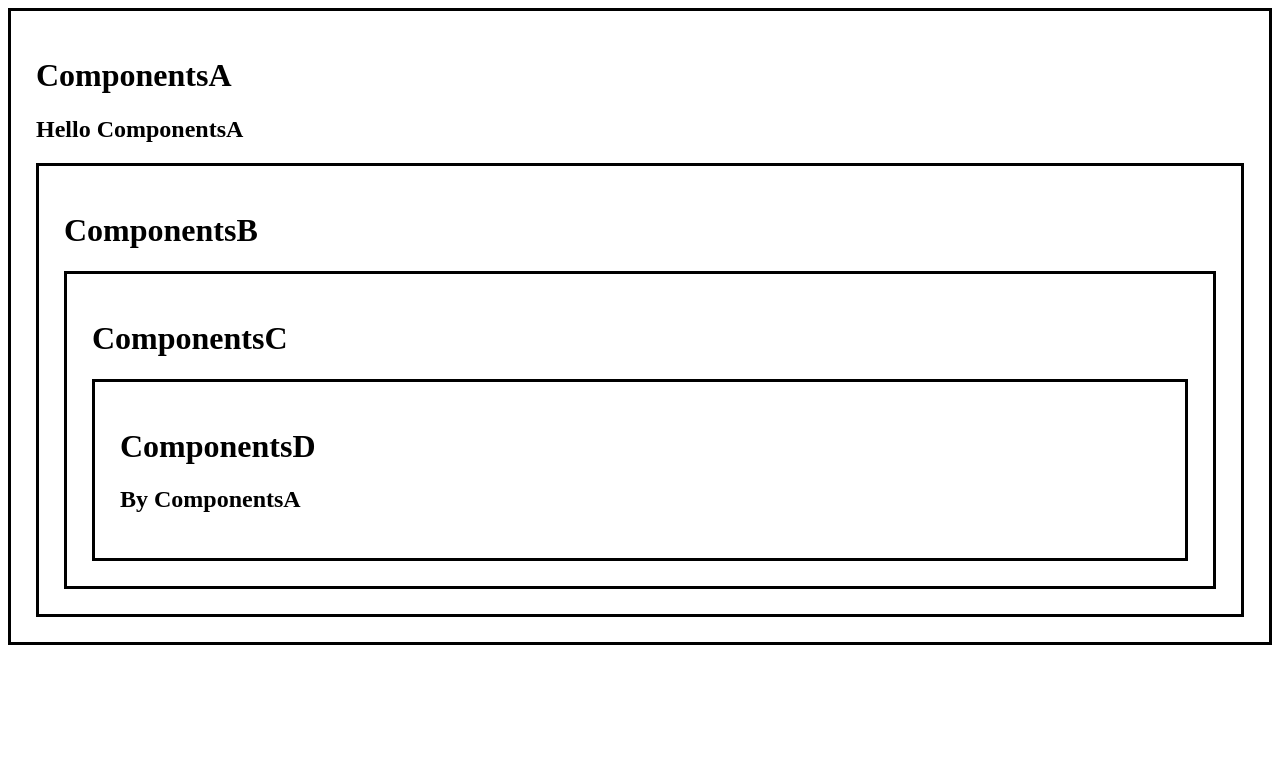
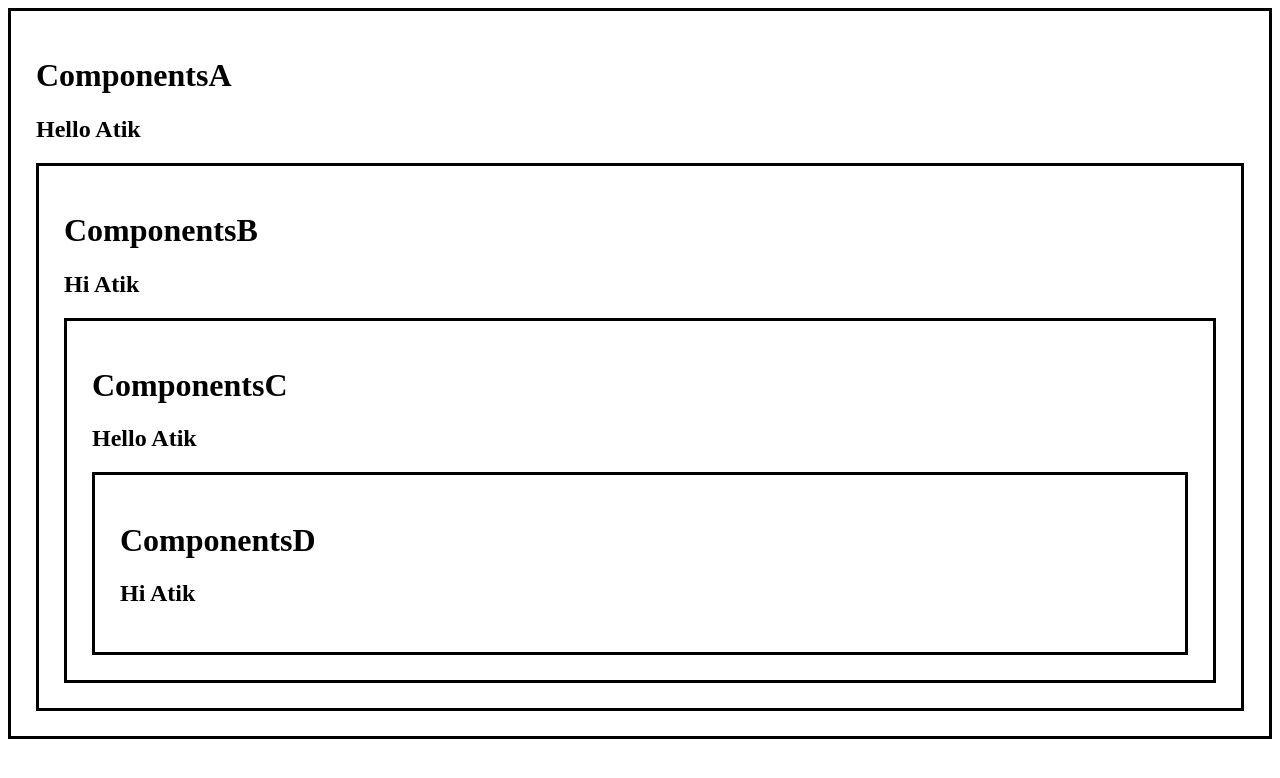
Before and after one commit to atikmahmud482/React-js-19-2025-, a React (Vite) app in the folder React-Full-Course/: page / in a window 1280 px wide. Shown: the top 778 px of the page. Built offline with nearby package versions, Linux system fonts and the light colour scheme.

Commit message:
useContext

```diff
--- a/React-Full-Course/src/components/ComponentsA.jsx
+++ b/React-Full-Course/src/components/ComponentsA.jsx
@@ -1,13 +1,17 @@
-import React, { useState } from "react";
+import React, { createContext, useState } from "react";
 import ComponentsB from "./ComponentsB";
 
+export const userContext = createContext();
+
 function ComponentsA() {
-  const [user, setUser] = useState("ComponentsA");
+  const [user, setUser] = useState("Atik");
   return (
     <div className="box">
       <h1>ComponentsA</h1>
       <h2>{`Hello ${user}`}</h2>
-      <ComponentsB user={user} />
+      <userContext.Provider value={user}>
+        <ComponentsB user={user} />
+      </userContext.Provider>
     </div>
   );
 }
--- a/React-Full-Course/src/components/ComponentsB.jsx
+++ b/React-Full-Course/src/components/ComponentsB.jsx
@@ -1,11 +1,14 @@
-import React from "react";
+import React, { useContext } from "react";
 import ComponentsC from "./ComponentsC";
+import { userContext } from "./ComponentsA";
 
-function ComponentsB(props) {
+function ComponentsB() {
+  const user = useContext(userContext);
   return (
     <div className="box">
       <h1>ComponentsB</h1>
-      <ComponentsC user={props.user} />
+      <h2>{`Hi ${user}`}</h2>
+      <ComponentsC />
     </div>
   );
 }
--- a/React-Full-Course/src/components/ComponentsC.jsx
+++ b/React-Full-Course/src/components/ComponentsC.jsx
@@ -1,11 +1,14 @@
-import React from "react";
+import React, { useContext } from "react";
 import ComponentsD from "./ComponentsD";
+import { userContext } from "./ComponentsA";
 
-function ComponentsC(props) {
+function ComponentsC() {
+  const user = useContext(userContext);
   return (
     <div className="box">
       <h1>ComponentsC</h1>
-      <ComponentsD user={props.user} />
+      <h2>{`Hello ${user}`}</h2>
+      <ComponentsD />
     </div>
   );
 }
--- a/React-Full-Course/src/components/ComponentsD.jsx
+++ b/React-Full-Course/src/components/ComponentsD.jsx
@@ -1,10 +1,12 @@
-import React from "react";
+import React, { useContext } from "react";
+import { userContext } from "./ComponentsA";
 
-function ComponentsD(props) {
+function ComponentsD() {
+  const user = useContext(userContext);
   return (
     <div className="box">
       <h1>ComponentsD</h1>
-      <h2>{`By ${props.user}`}</h2>
+      <h2>{`Hi ${user}`}</h2>
     </div>
   );
 }
```
